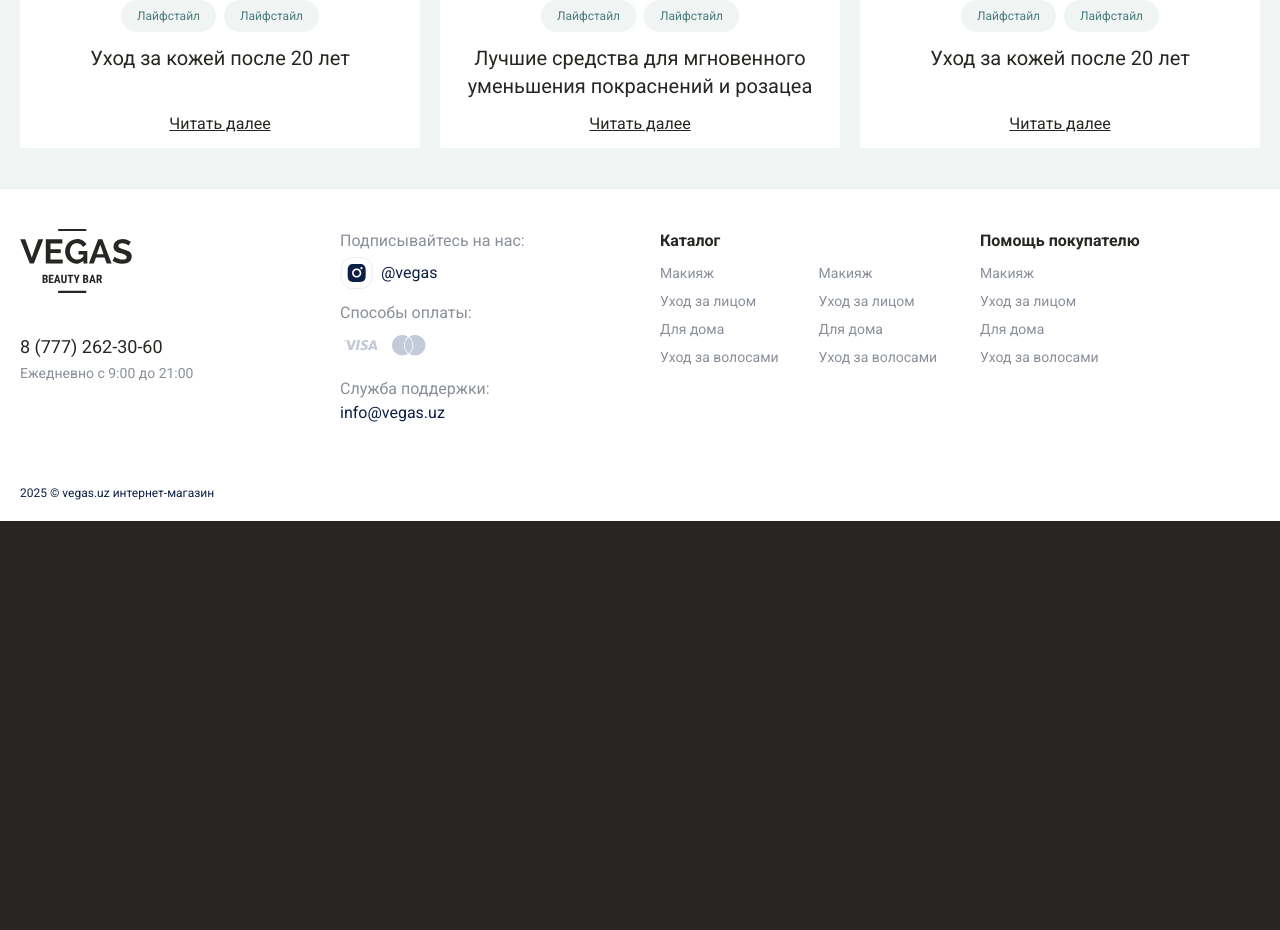
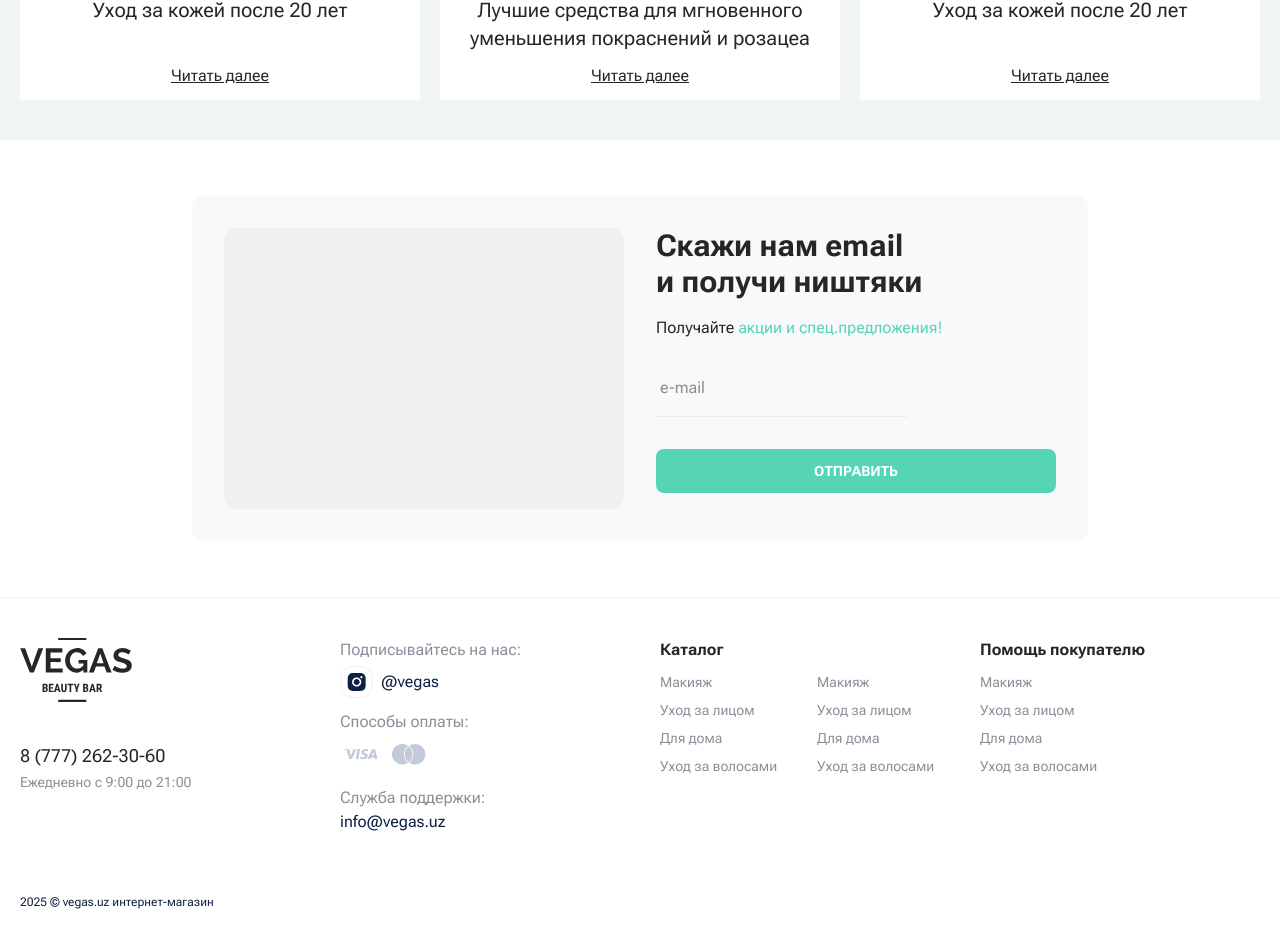
Before and after one commit to ANY-group/osima-frontend, a Next.js app: page /blog/post in a window 1280 px wide. Shown: the part 2301-3231 px from the top of the page. Before the commit the page ends 2822 px from the top, so only its background shows below. Built offline with nearby package versions, Linux system fonts and the light colour scheme.

Commit message:
subscribe form

```diff
--- a/src/app/(default)/blog/[post]/page.tsx
+++ b/src/app/(default)/blog/[post]/page.tsx
@@ -2,6 +2,7 @@ import Subheader from "@/app/components/subheader";
 import BlogSocials from "./components/blog-socials";
 import Image from "next/image";
 import HomePosts from "../../home/components/home-posts";
+import SubscribeForm from "@/app/components/subscribe-form";
 
 export default function PostPage() {
   return (
@@ -28,6 +29,9 @@ export default function PostPage() {
         <div className="layout-container">
           <HomePosts />
         </div>
+      </section>
+      <section>
+        <SubscribeForm />
       </section>
     </main>
   );
--- a/src/app/(default)/blog/page.tsx
+++ b/src/app/(default)/blog/page.tsx
@@ -1,6 +1,7 @@
 import Subheader from "@/app/components/subheader";
 import PostsGrid from "./components/posts-grid";
 import LargePost from "./components/large-post";
+import SubscribeForm from "@/app/components/subscribe-form";
 
 export default function BlogPage() {
   return (
@@ -16,6 +17,9 @@ export default function BlogPage() {
           <PostsGrid />
         </div>
       </section>
+      <section>
+        <SubscribeForm />
+      </section>
     </main>
   );
 }
--- a/src/app/(default)/catalog/[category]/[subcategory]/[product]/page.tsx
+++ b/src/app/(default)/catalog/[category]/[subcategory]/[product]/page.tsx
@@ -1,6 +1,7 @@
 import Breadcrumbs from "@/app/components/breadcrumbs";
 import ProductInfo from "./components/product-info";
 import ProductsCarousel from "../../../components/products-carousel";
+import SubscribeForm from "@/app/components/subscribe-form";
 
 export default function ProductPage() {
   return (
@@ -34,6 +35,9 @@ export default function ProductPage() {
       <section>
         <ProductsCarousel title="Рекомендуем также" />
       </section>
+      <section>
+        <SubscribeForm />
+      </section>
     </main>
   );
 }
--- a/src/app/(default)/catalog/components/catalog.tsx
+++ b/src/app/(default)/catalog/components/catalog.tsx
@@ -4,6 +4,7 @@ import Subheader from "../../../components/subheader";
 import CatalogProductsGrid from "./catalog-products-grid";
 import CatalogSubcategories from "./catalog-subcategories";
 import HomePosts from "../../home/components/home-posts";
+import SubscribeForm from "@/app/components/subscribe-form";
 
 export default function Catalog({ brand = false }: {
   brand?: boolean,
@@ -36,6 +37,9 @@ export default function Catalog({ brand = false }: {
           <HomePosts />
         </div>
       </section>
+      <section>
+        <SubscribeForm />
+      </section>
     </main>
   );
 }
--- a/src/app/(default)/catalog/favorites/page.tsx
+++ b/src/app/(default)/catalog/favorites/page.tsx
@@ -1,5 +1,6 @@
 import Subheader from "@/app/components/subheader";
 import CatalogProductsGrid from "../components/catalog-products-grid";
+import SubscribeForm from "@/app/components/subscribe-form";
 
 export default function FavoritePage() {
   return (
@@ -14,6 +15,9 @@ export default function FavoritePage() {
       <section className="layout-container md:mt-8">
         <CatalogProductsGrid />
       </section>
+      <section>
+        <SubscribeForm />
+      </section>
     </main>
   );
 }
--- /dev/null
+++ b/src/app/components/subscribe-form.tsx
@@ -0,0 +1,35 @@
+'use client';
+
+export default function SubscribeForm() {
+  return (
+    <div className="grid md:grid-cols-2 gap-8 p-8 lg:my-14 mx-auto w-full lg:max-w-4xl lg:rounded-xl bg-secondary-muted">
+      <div className="h-full min-h-35 rounded-xl bg-divider">
+      </div>
+      <div>
+        <p className="text-3xl font-bold">
+          Скажи нам email<br />
+          и получи ништяки
+        </p>
+        <p className="my-4">
+          Получайте <span className="text-success">акции и спец.предложения!</span>
+        </p>
+        <form>
+          <input
+            type="email"
+            name="email"
+            autoComplete="email"
+            placeholder="e-mail"
+            className="max-w-63 w-full p-1 pb-4 my-4 border-b border-divider-alt outline-0"
+            required
+          />
+          <button
+            type="submit"
+            className="py-3 my-4 w-full rounded-lg bg-success text-success-foreground text-center text-sm font-bold uppercase"
+          >
+            отправить
+          </button>
+        </form>
+      </div>
+    </div>
+  );
+}
--- a/src/app/layout.tsx
+++ b/src/app/layout.tsx
@@ -1,9 +1,12 @@
 import type { Metadata } from "next";
-import { Roboto } from 'next/font/google'
+import { Roboto_Flex } from 'next/font/google'
 import "./globals.css";
 import Footer from "./components/footer";
 
-const roboto = Roboto({ subsets: ["latin", "cyrillic"] });
+const roboto = Roboto_Flex({
+  subsets: ["latin", "cyrillic"],
+  display: 'swap',
+});
 
 export const metadata: Metadata = {
   title: "Vegas",
```
